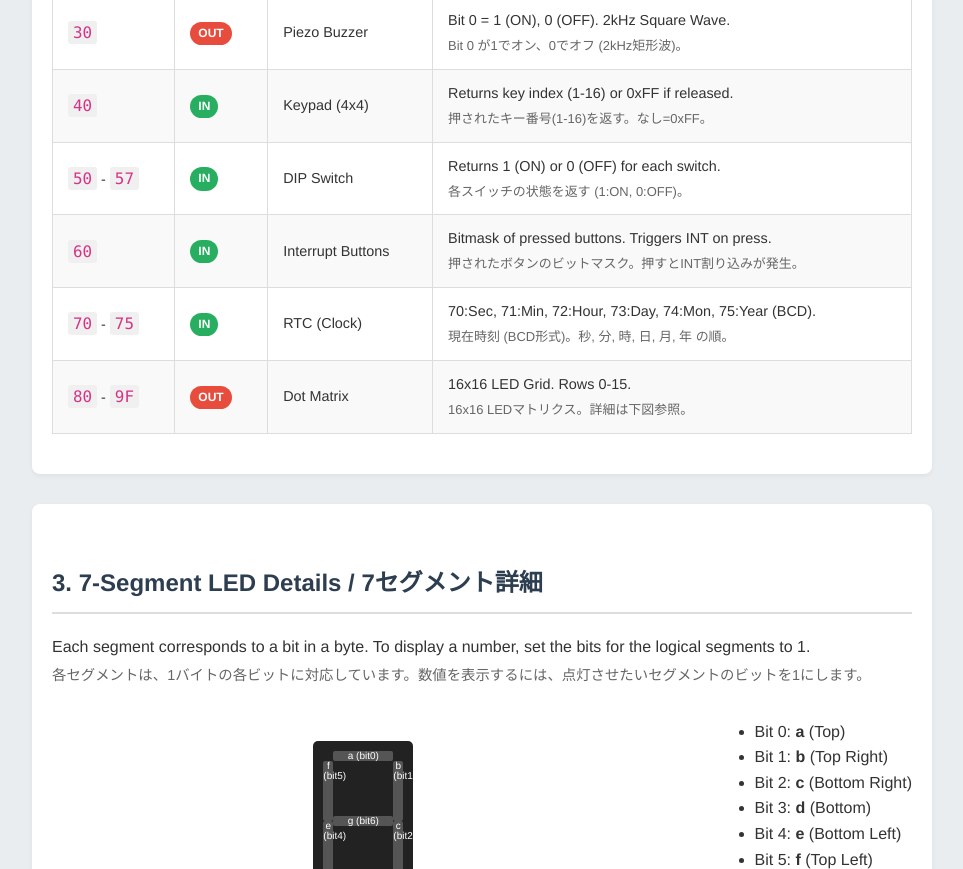
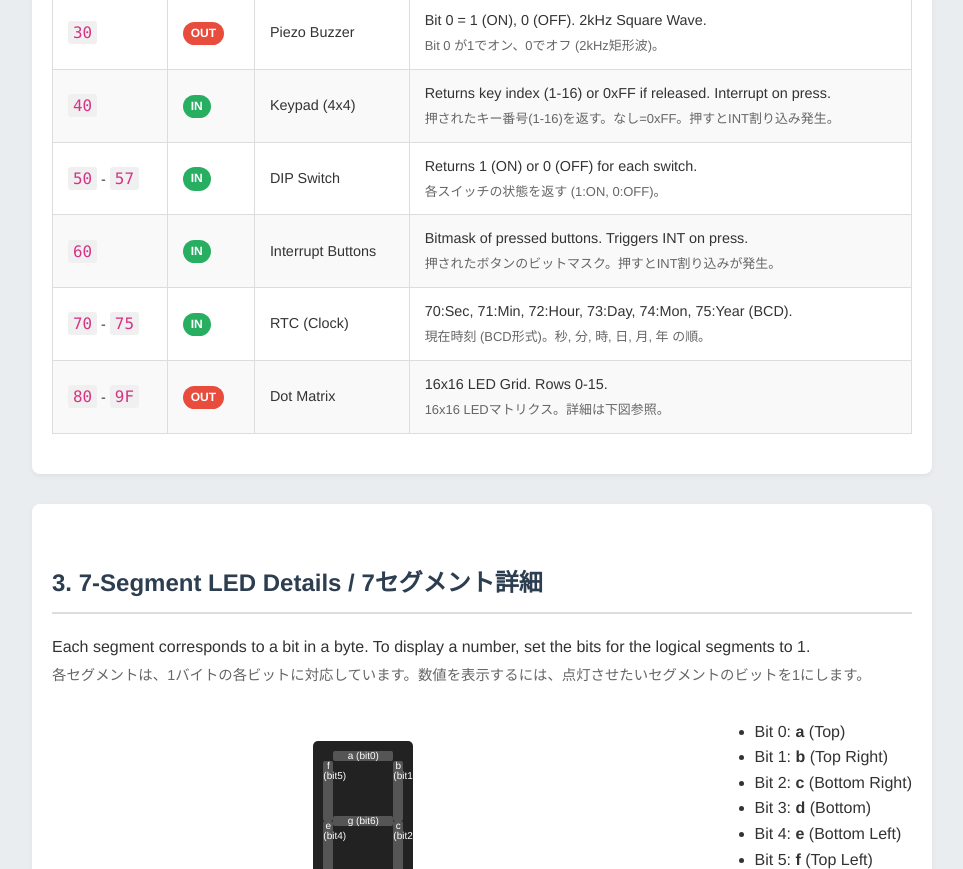
Before and after one commit to kaboofactory/KabooZ80MCUSimulator, a plain HTML site: page help.html in a window 1280 px wide. Shown: the part 1016-1885 px from the top of the page, without its empty margins (158-1121 px from the left). Drawn offline with Linux system fonts and the light colour scheme.

Commit message:
Minor corrections
Minor corrections

```diff
--- a/help.html
+++ b/help.html
@@ -285,8 +285,8 @@
                 <td><span class="badge badge-in">IN</span></td>
                 <td>Keypad (4x4)</td>
                 <td>
-                    Returns key index (1-16) or 0xFF if released.
-                    <span class="ja">押されたキー番号(1-16)を返す。なし=0xFF。</span>
+                    Returns key index (1-16) or 0xFF if released. Interrupt on press.
+                    <span class="ja">押されたキー番号(1-16)を返す。なし=0xFF。押すとINT割り込み発生。</span>
                 </td>
             </tr>
             <tr>
```
Also changed, not shown: index.html (+1 -1 lines).
